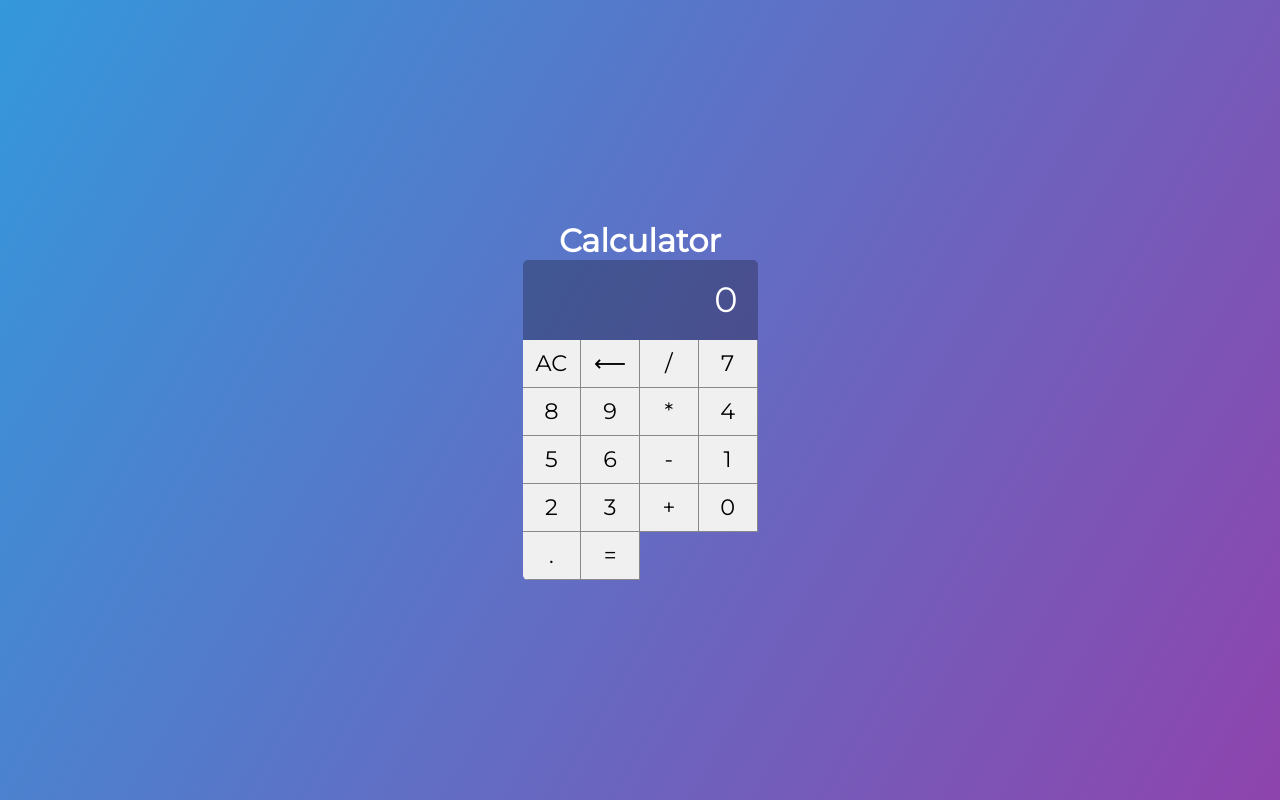
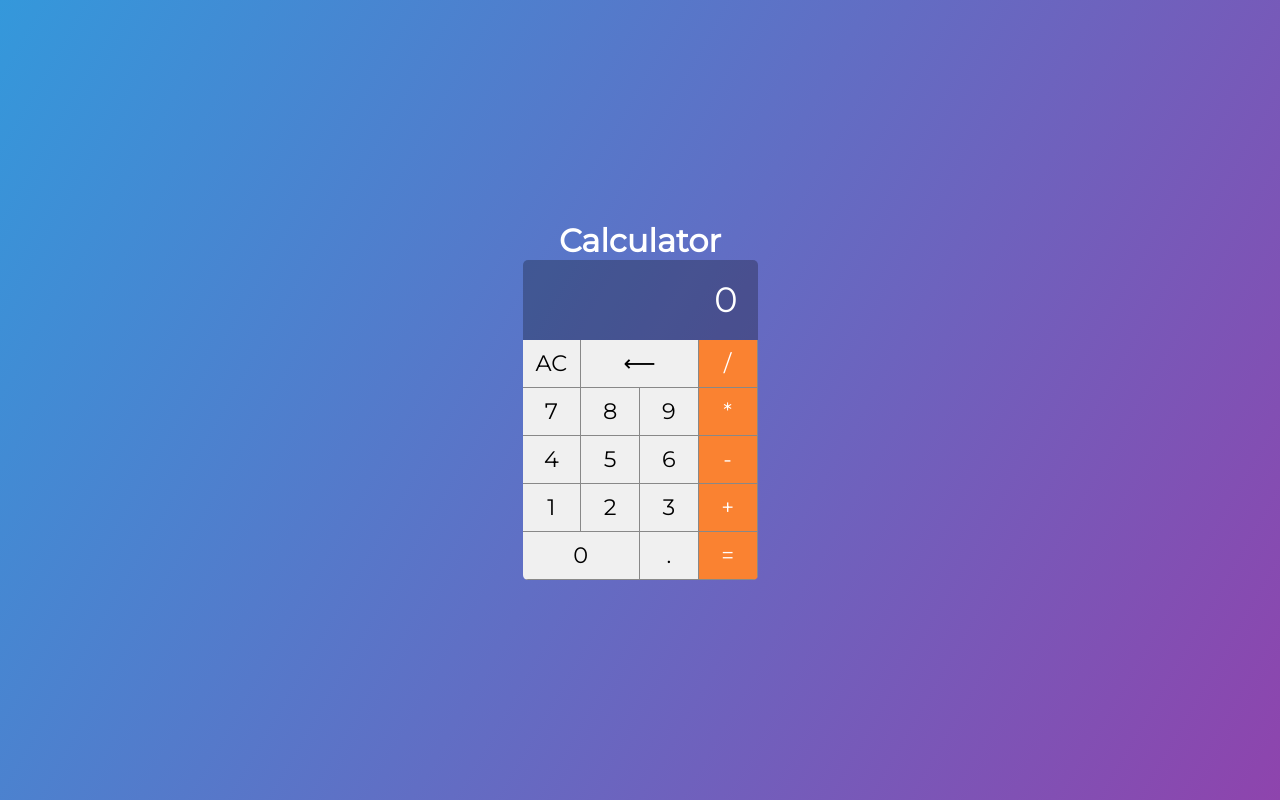
Before and after one commit to silvaadriel/react-calculator, a React (Create React App) app: page / in a window 1280 px wide. Built offline with nearby package versions, Linux system fonts and the light colour scheme.

Commit message:
implemented button classes

```diff
--- a/src/components/Button/styles.sass
+++ b/src/components/Button/styles.sass
@@ -1,4 +1,7 @@
 $bgButton: #f0f0f0
+$bgActiveButton: #ccc
+$bgOperationButton: #fa8231
+$bgActiveOperationButton: #fa8231cc
 $borderButton: solid 1px #888
 
 .button
@@ -8,3 +11,19 @@ $borderButton: solid 1px #888
   border-right: $borderButton
   border-bottom: $borderButton
   outline: none
+
+.button:active
+  background-color: $bgActiveButton
+
+.button.double
+  grid-column: span 2
+
+.button.triple
+  grid-column: span 3
+
+.button.operation
+  background-color: $bgOperationButton
+  color: white
+
+.button.operation:active
+  background-color: $bgActiveOperationButton
```
